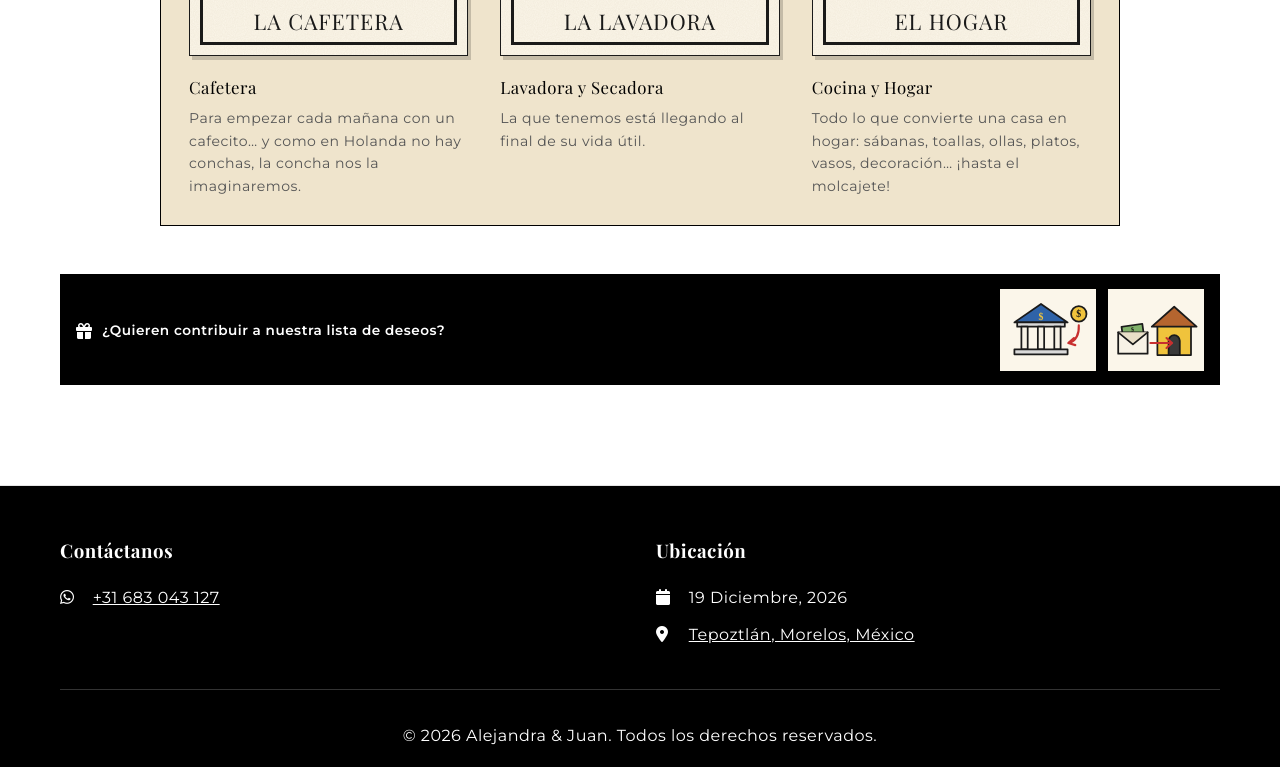
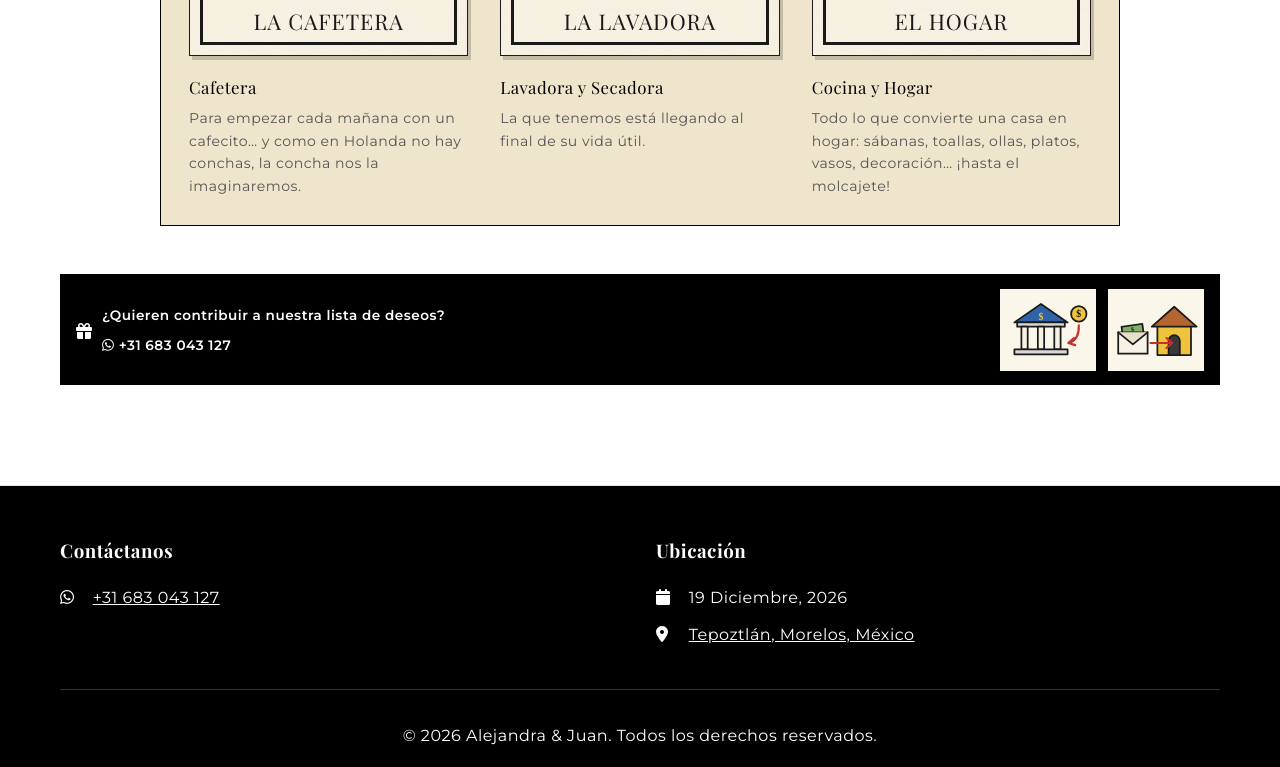
Before and after one commit to yumilceh/wedding-website, a website: page wedding-website/pages/gift-list.html in a window 1280 px wide. Shown: the part 2103-2870 px from the top of the page. Drawn offline with nearby package versions, Linux system fonts and the light colour scheme; a web font is replaced by a local one.

Commit message:
Link wish list footnote to WhatsApp
Co-Authored-By: Claude Opus 5.5 <noreply@anthropic.com>

```diff
--- a/wedding-website/pages/gift-list.html
+++ b/wedding-website/pages/gift-list.html
@@ -514,14 +514,17 @@
                 </article>
             </div>
 
-            <div class="travel-tip gift-note">
+            <a class="travel-tip gift-note" href="https://wa.me/31683043127" target="_blank" rel="noopener noreferrer">
                 <i class="fas fa-gift"></i>
-                <p data-i18n="gifts-contribute"></p>
+                <div class="gift-note-text">
+                    <p data-i18n="gifts-contribute"></p>
+                    <p class="gift-note-phone"><i class="fab fa-whatsapp"></i> +31 683 043 127</p>
+                </div>
                 <div class="gift-note-ways">
                     <img src="../pictures/wishlist/bank-deposit.svg" alt="" data-i18n-alt="gifts-way-bank">
                     <img src="../pictures/wishlist/cash-envelope-house.svg" alt="" data-i18n-alt="gifts-way-cash">
                 </div>
-            </div>
+            </a>
         </div>
     </section>
 
--- a/wedding-website/styles.css
+++ b/wedding-website/styles.css
@@ -1915,6 +1915,16 @@ section h2 {
     flex-wrap: wrap;
     align-items: center;
     margin-top: 3rem;
+    text-decoration: none;
+    cursor: pointer;
+}
+
+.gift-note:hover .gift-note-phone {
+    text-decoration: underline;
+}
+
+.gift-note-phone {
+    margin-top: 0.35rem;
 }
 
 .gift-note-ways {
```
